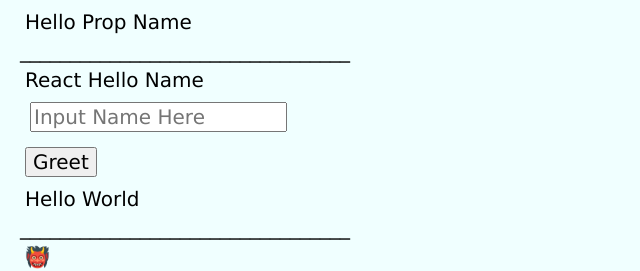
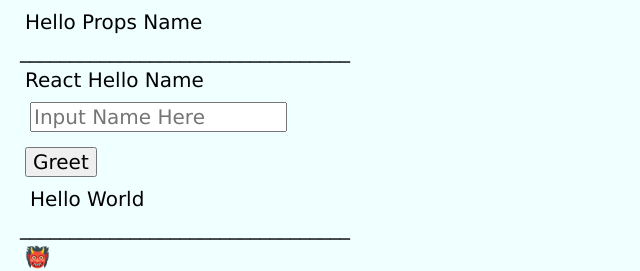
Before and after one commit to angadvad/Lab-6-React, a React (Create React App) app in the folder my-app/: page / in a window 1280 px wide. Shown: the top 271 px of the page, without its empty margins (0-640 px from the left). Built offline with nearby package versions, Linux system fonts and the light colour scheme.

Commit message:
lab 6 updated commit

```diff
--- a/my-app/src/App.js
+++ b/my-app/src/App.js
@@ -7,24 +7,25 @@ import Calculator from './calculator';
 const Greeting = (props) => {
   return (
     <div className='Greeting'>
-      <h1>{'Hello ' + (props.name === undefined || props.name.length === 0 ? 'World' : props.name)}</h1>
+      <h1>{'Hello ' + (props.name ? props.name : 'World')}</h1>
     </div>
   )
 }
 
 
 const GreetingButton = (props) => {
+  const [currentName, setCurrentName] = useState('')
+
   return (
     <>
       <p>_________________________________</p>
       <div className='Greeting'>
         <p>React Hello Name</p>
-        <div><input type="text" id="inputName" placeholder='Input Name Here'></input></div>
-        <button onClick={props.handleClick}> Greet </button>
-        <p>Hello {props.name}</p>
+        <div><input type="text" id="inputName" onChange={(e) => setCurrentName(e.target.value)} placeholder='Input Name Here'></input></div>
+        <button onClick={() => props.handleClick(currentName)}> Greet </button>
+        <Greeting name={props.name} />
       </div>
-    </>
-  )
+    </>)
 }
 
 const EmojiButton = (props) => {
@@ -43,14 +44,10 @@ const EmojiButton = (props) => {
 }
 
 function Emoji() {
-  const [emoji, setName] = useState('👹');
 
-  const changeEmoji = () => {
-    let input = document.getElementById('emoji_item').innerHTML;
-    console.log(input);
+  const changeEmoji = (input) => {
     input = (input === '👹' ? '👺' : '👹');
-    console.log(input);
-    setName(input);
+    return input;
   };
 
   return (<EmojiButton changeEmoji={changeEmoji} />);
@@ -60,13 +57,7 @@ function Emoji() {
 function GreetingButtonFunc() {
   const [name, setName] = useState('World');
 
-  const handleClick = () => {
-    let input = document.getElementById('inputName').value;
-    input = (input === undefined || input.length === 0 ? 'World' : input);
-    setName(input);
-  };
-
-  return (<GreetingButton name={name} handleClick={handleClick} />);
+  return (<GreetingButton name={name} handleClick={setName}/>);
 }
 
 
@@ -75,7 +66,7 @@ function App() {
   return (
     <>
       <div>
-        <Greeting name='Prop Name' />
+        <Greeting name='Props Name' />
       </div>
       <div>
         <GreetingButtonFunc />
```
